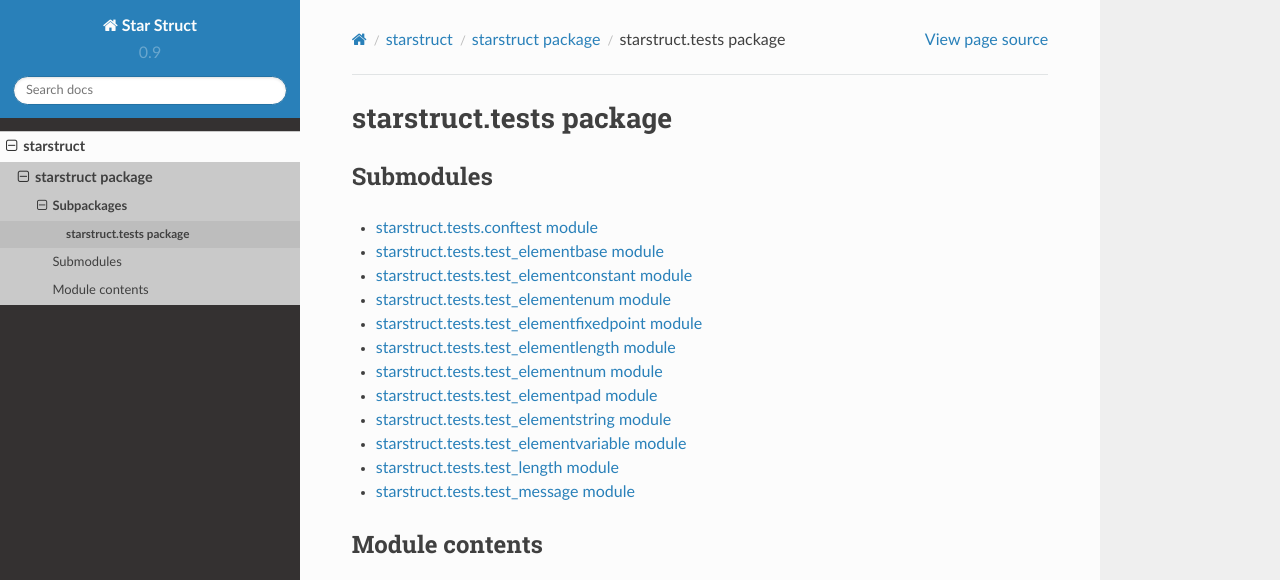
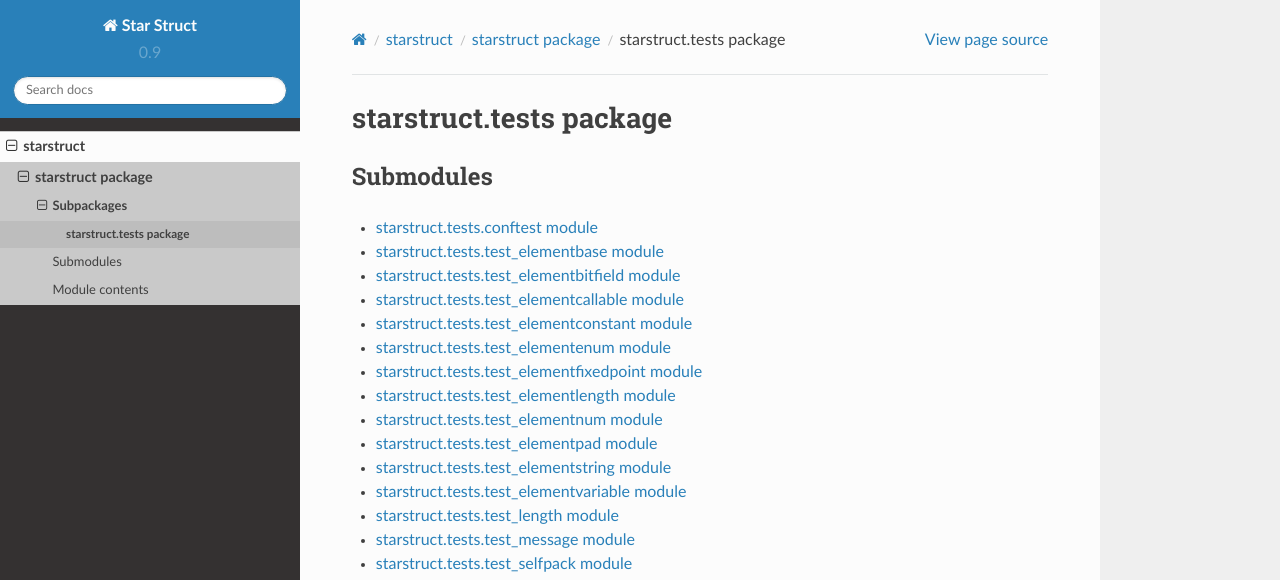
Before and after one commit to sprout42/StarStruct, a Sphinx documentation site: the page built from docs/source/starstruct.tests.rst, in a window 1280 px wide and 945 px high, cut to the strip 0-580 px from the top of the window. Built offline with Sphinx 7.4.7 and the Read the Docs theme 2.0.0, drawn with Linux system fonts in a browser that asks for light colours.

Commit message:
Update auto documentation

```diff
--- a/docs/source/starstruct.rst
+++ b/docs/source/starstruct.rst
@@ -13,8 +13,11 @@ Submodules
 
 .. toctree::
 
+   starstruct.bitfield
    starstruct.element
    starstruct.elementbase
+   starstruct.elementbitfield
+   starstruct.elementcallable
    starstruct.elementconstant
    starstruct.elementdiscriminated
    starstruct.elementenum
@@ -26,6 +29,7 @@ Submodules
    starstruct.elementvariable
    starstruct.message
    starstruct.modes
+   starstruct.startuple
 
 Module contents
 ---------------
--- a/docs/source/starstruct.tests.rst
+++ b/docs/source/starstruct.tests.rst
@@ -8,6 +8,8 @@ Submodules
 
    starstruct.tests.conftest
    starstruct.tests.test_elementbase
+   starstruct.tests.test_elementbitfield
+   starstruct.tests.test_elementcallable
    starstruct.tests.test_elementconstant
    starstruct.tests.test_elementenum
    starstruct.tests.test_elementfixedpoint
@@ -18,6 +20,7 @@ Submodules
    starstruct.tests.test_elementvariable
    starstruct.tests.test_length
    starstruct.tests.test_message
+   starstruct.tests.test_selfpack
 
 Module contents
 ---------------
```
Also changed, not shown: docs/source/starstruct.bitfield.rst (added, +7 -0 lines), docs/source/starstruct.elementbitfield.rst (added, +7 -0 lines), docs/source/starstruct.elementcallable.rst (added, +7 -0 lines), docs/source/starstruct.startuple.rst (added, +7 -0 lines), docs/source/starstruct.tests.test_elementbitfield.rst (added, +7 -0 lines), docs/source/starstruct.tests.test_elementcallable.rst (added, +7 -0 lines), docs/source/starstruct.tests.test_selfpack.rst (added, +7 -0 lines).
